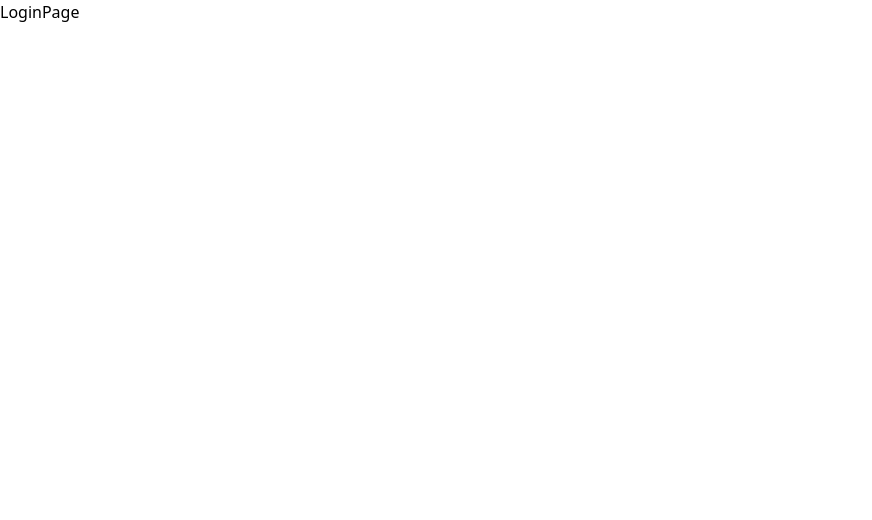
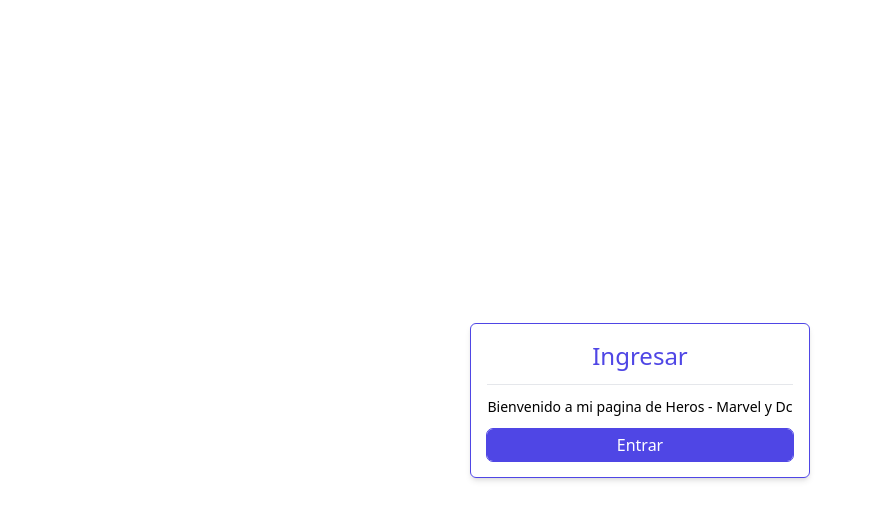
Before and after one commit to PandavionxD/React-Heroes-App, a React (Vite) app: page /login in a window 1280 px wide. Shown: the top 520 px of the page, without its empty margins (0-872 px from the left). Built offline with nearby package versions, Linux system fonts and the light colour scheme.

Commit message:
Creando un user en el context - y protegiendo rutas.

```diff
--- /dev/null
+++ b/src/components/navbar.jsx
@@ -0,0 +1,19 @@
+import { Link, NavLink } from "react-router-dom";
+import { UseUserContext } from "../context/HeroContext";
+
+export const Navbar = () => {
+  const { setuser } = UseUserContext();
+
+  return (
+    <nav>
+      <NavLink to="/">Marvel</NavLink>
+      <NavLink to="/dc">DC</NavLink>
+      <NavLink to="/search">Buscar</NavLink>
+      <span>User</span>
+      <Link onClick={() => setuser(false)} to="/login">
+
+        Salir
+      </Link>
+    </nav>
+  );
+};
--- a/src/context/HeroContext.jsx
+++ b/src/context/HeroContext.jsx
@@ -1,18 +1,16 @@
+import { useContext, useState } from "react";
+import { createContext } from "react";
 
-import { useContext, useState } from 'react'
-import { createContext } from 'react'
+export const HeroContext = createContext();
 
-export const HeroContext = createContext()
+export const HeroProvider = ({ children }) => {
+  const [user, setuser] = useState(false);
 
-export const HeroProvider = ({children})=>{
+  return (
+    <HeroContext.Provider value={{ user, setuser }}>
+      {children}
+    </HeroContext.Provider>
+  );
+};
 
-const [user, setuser] = useState(false)
-
-    return(
-    <HeroContext.Provider value={{ user,setuser }} >
-        {children}
-    </HeroContext.Provider>
-    )
-}
-
-export const UseUserContext = ()=> useContext(HeroContext)
+export const UseUserContext = () => useContext(HeroContext);
--- a/src/layout/PrivateRouter.jsx
+++ b/src/layout/PrivateRouter.jsx
@@ -1,9 +1,17 @@
-import { Outlet } from "react-router-dom";
+import { Navigate, Outlet } from "react-router-dom";
+import { UseUserContext } from "../context/HeroContext";
+import { Navbar } from "../components/navbar";
 
 export const PrivateRouter = () => {
+
+  const {user} = UseUserContext()
+
   return (
     <>
-      <Outlet />
+      <Navbar/>
+    {
+      user ? <Outlet /> : <Navigate to="/login" />
+    }
     </>
   );
 };
--- a/src/layout/PublicRouter.jsx
+++ b/src/layout/PublicRouter.jsx
@@ -2,9 +2,8 @@ import { Outlet } from "react-router-dom"
 
 export const PublicRouter = () => {
   return (
-    <>
+    <div className="container min-h-screen place-content-center grid text-center " >
     <Outlet/>
-
-    </>
+    </div>
     )
 }
--- a/src/private/pages/MarvelPage.jsx
+++ b/src/private/pages/MarvelPage.jsx
@@ -1,6 +1,7 @@
 import React from 'react'
 
 export const MarvelPage = () => {
+
   return (
     <h1>MarvelPage</h1>
   )
--- a/src/public/pages/LoginPage.jsx
+++ b/src/public/pages/LoginPage.jsx
@@ -1,6 +1,32 @@
+import { useNavigate } from "react-router-dom";
+import { UseUserContext } from "../../context/HeroContext";
+import { useEffect } from "react";
 
 export const LoginPage = () => {
+  const { user, setuser } = UseUserContext();
+  const navigate = useNavigate();
+  console.log({ user });
+
+  useEffect(() => {
+    if (user) {
+      navigate("/");
+    }
+  }, [user]);
+
   return (
-    <h1>LoginPage</h1>
-  )
-}
+    <div className=" max-w-md border border-indigo-600 p-4 rounded-md shadow-md grid gap-3 ">
+      <h1 className="text-2xl  text-indigo-600">Ingresar</h1>
+      <hr />
+      <p className="text-sm font-light">
+        Bienvenido a mi pagina de Heros - Marvel y Dc
+      </p>
+      <button
+        onClick={() => setuser(true)}
+        type="button"
+        className="outline outline-1  text-white bg-indigo-600 rounded-md py-1 px-2  outline-indigo-600 hover:bg-white hover:text-indigo-600 transition-all duration-500   "
+      >
+        Entrar
+      </button>
+    </div>
+  );
+};
--- a/tailwind.config.js
+++ b/tailwind.config.js
@@ -5,7 +5,9 @@ export default {
     "./src/**/*.{js,ts,jsx,tsx}",
   ],
   theme: {
-    container:true,
+    container:{
+      center:true
+    },
     extend: {},
   },
   plugins: [],
```
Also changed, not shown: src/main.jsx (+4 -3 lines).
